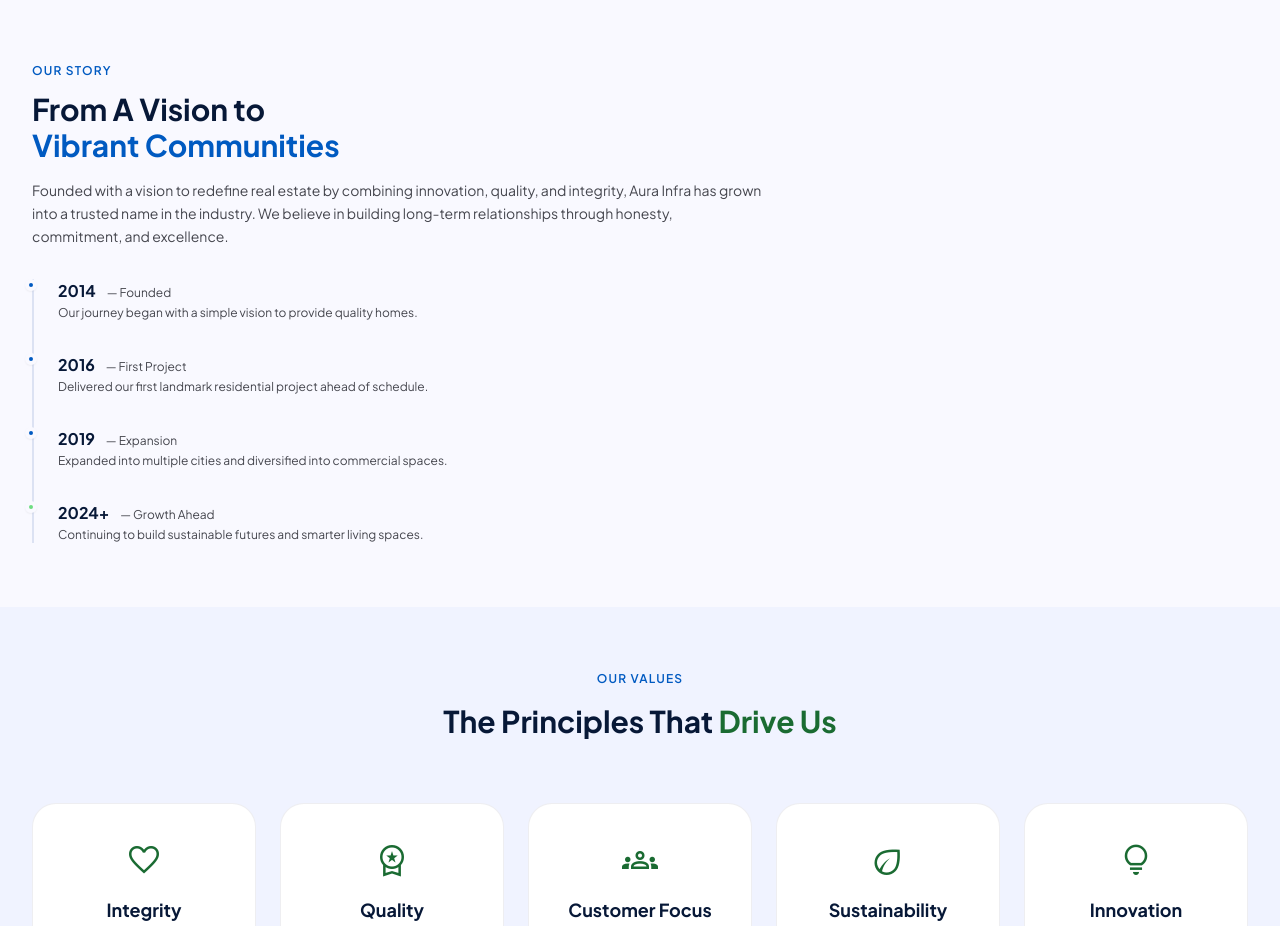
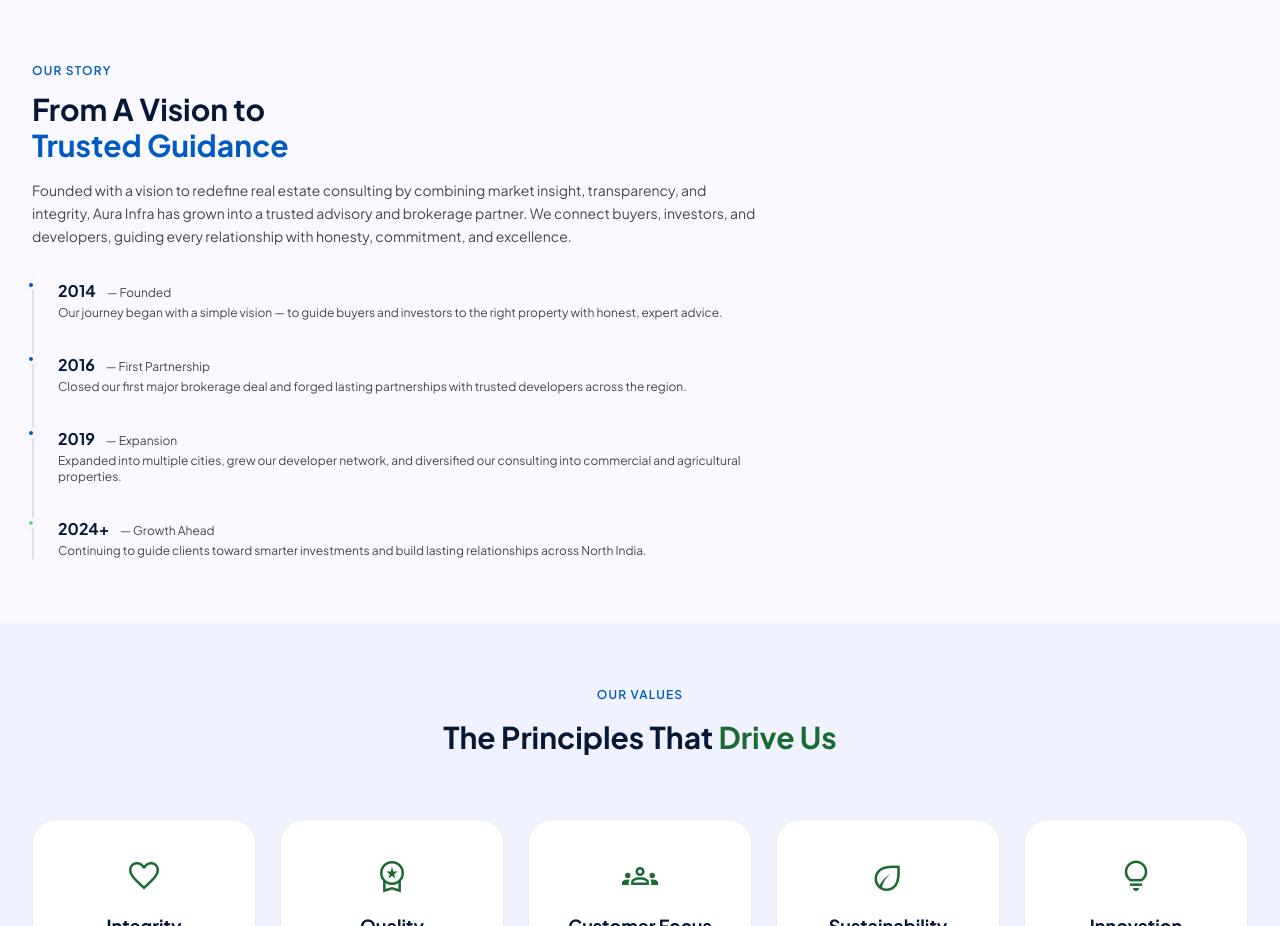
Before and after one commit to dshivang2708-rgb/AuraInfra, a React (Vite) app: page /about in a window 1280 px wide. Shown: the part 1080-2006 px from the top of the page. Built offline with nearby package versions, Linux system fonts and the light colour scheme; no server answers.

Commit message:
our story

```diff
--- a/src/components/about/OurStory.jsx
+++ b/src/components/about/OurStory.jsx
@@ -2,25 +2,25 @@
   {
     year: "2014",
     label: "Founded",
-    text: "Our journey began with a simple vision to provide quality homes.",
+    text: "Our journey began with a simple vision — to guide buyers and investors to the right property with honest, expert advice.",
     dot: "bg-[#005ac1]",
   },
   {
     year: "2016",
-    label: "First Project",
-    text: "Delivered our first landmark residential project ahead of schedule.",
+    label: "First Partnership",
+    text: "Closed our first major brokerage deal and forged lasting partnerships with trusted developers across the region.",
     dot: "bg-[#005ac1]",
   },
   {
     year: "2019",
     label: "Expansion",
-    text: "Expanded into multiple cities and diversified into commercial spaces.",
+    text: "Expanded into multiple cities, grew our developer network, and diversified our consulting into commercial and agricultural properties.",
     dot: "bg-[#005ac1]",
   },
   {
     year: "2024+",
     label: "Growth Ahead",
-    text: "Continuing to build sustainable futures and smarter living spaces.",
+    text: "Continuing to guide clients toward smarter investments and build lasting relationships across North India.",
     dot: "bg-[#6ddd81]",
   },
 ];
@@ -36,12 +36,13 @@
             </span>
             <h2 className="text-2xl md:text-3xl font-bold text-[#071837] mb-4 leading-tight">
               From A Vision to <br />
-              <span className="text-[#005ac1]">Vibrant Communities</span>
+              <span className="text-[#005ac1]">Trusted Guidance</span>
             </h2>
             <p className="text-sm text-[#45464e] mb-8 leading-relaxed">
-              Founded with a vision to redefine real estate by combining innovation, quality, and
-              integrity, Aura Infra has grown into a trusted name in the industry. We believe in
-              building long-term relationships through honesty, commitment, and excellence.
+              Founded with a vision to redefine real estate consulting by combining market insight,
+              transparency, and integrity, Aura Infra has grown into a trusted advisory and brokerage
+              partner. We connect buyers, investors, and developers, guiding every relationship with
+              honesty, commitment, and excellence.
             </p>
 
             <div className="relative pl-6 border-l-2 border-[#dce2f3] space-y-8">
```
